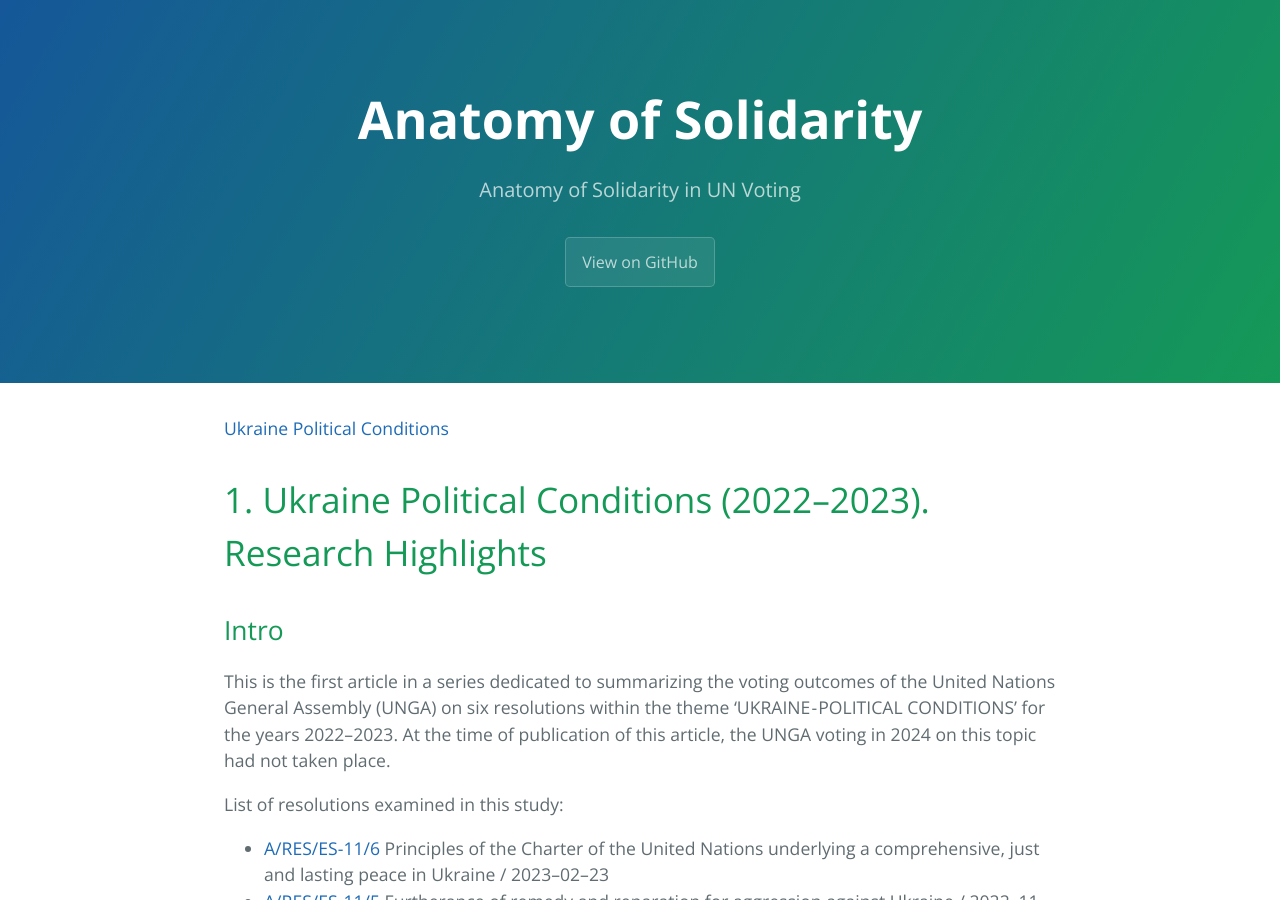
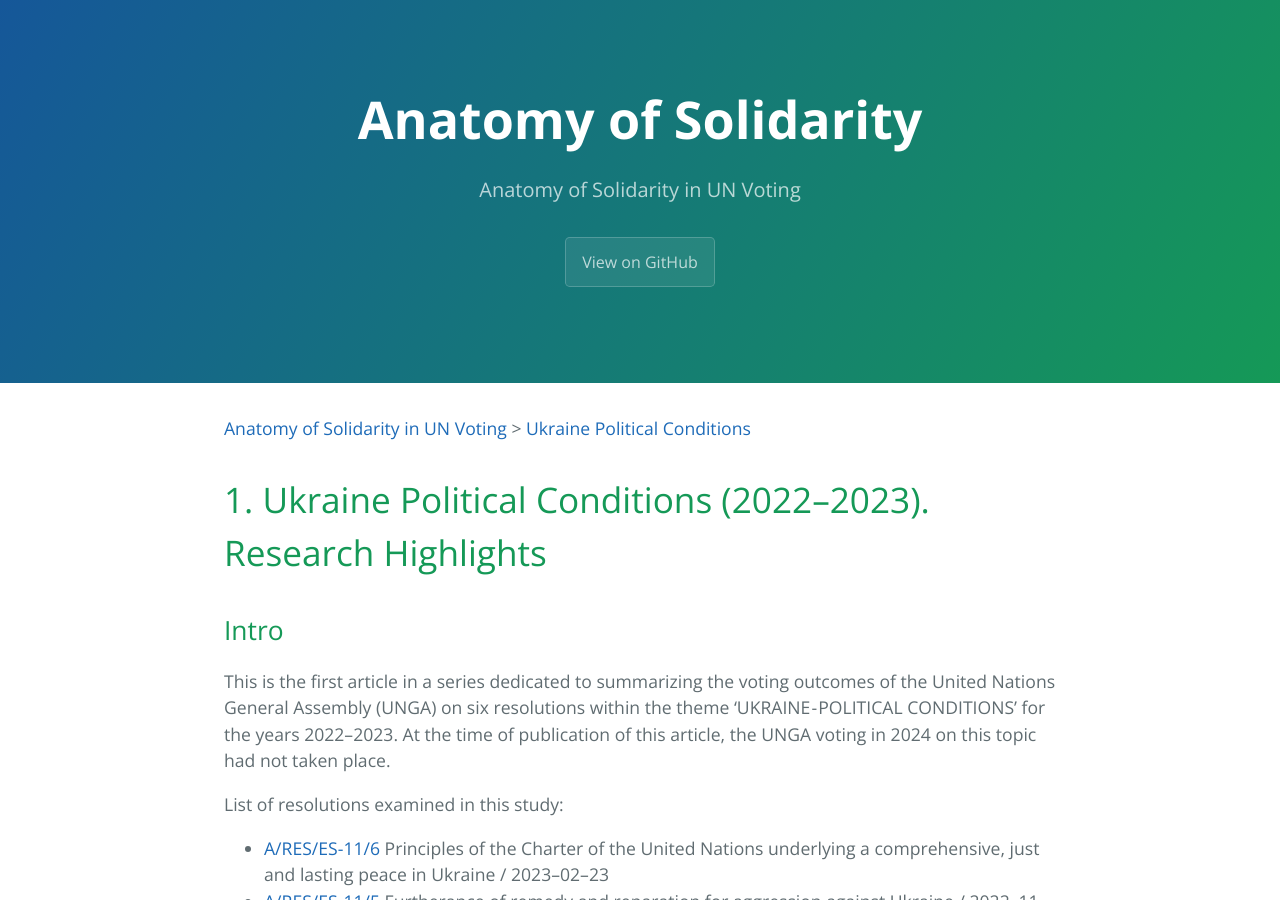
Before and after one commit to sobolsky/UN_UPC_2024, a Jekyll site: the page built from 01.md, in a window 1280 px wide and 900 px high. Built offline with Jekyll 4.4.1, drawn with Linux system fonts in a browser that asks for light colours; our own code applies the rules of GitHub Pages for plain Markdown files.

Commit message:
Update 01.md

```diff
--- a/01.md
+++ b/01.md
@@ -6,7 +6,7 @@
 theme: jekyll-theme-cayman
 ---
 
-[Ukraine Political Conditions](./)
+[Anatomy of Solidarity in UN Voting](https://sobolsky.github.io/un) > [Ukraine Political Conditions](./)
 # 1. Ukraine Political Conditions (2022–2023). Research Highlights
 
 ## Intro
```
